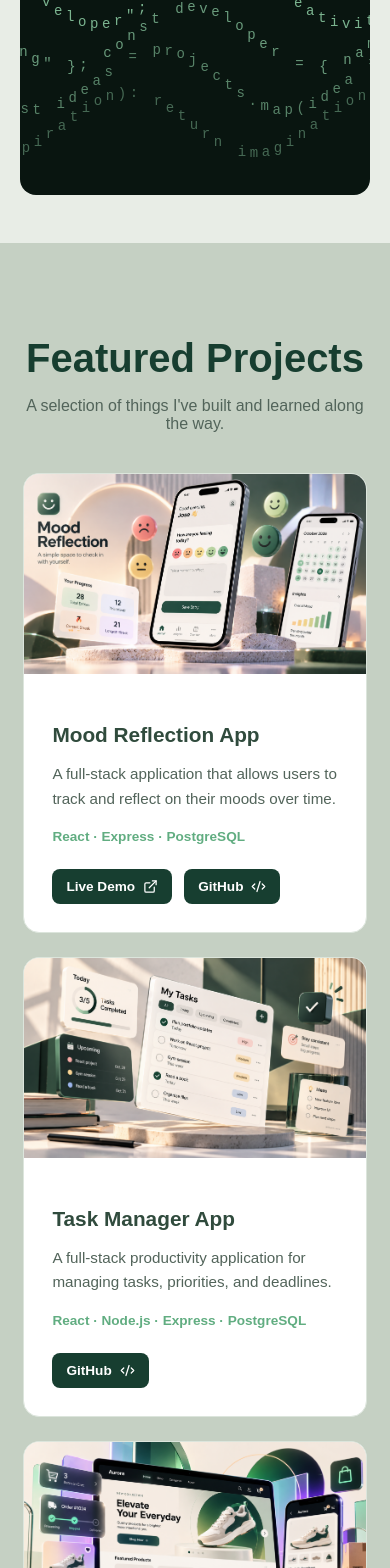
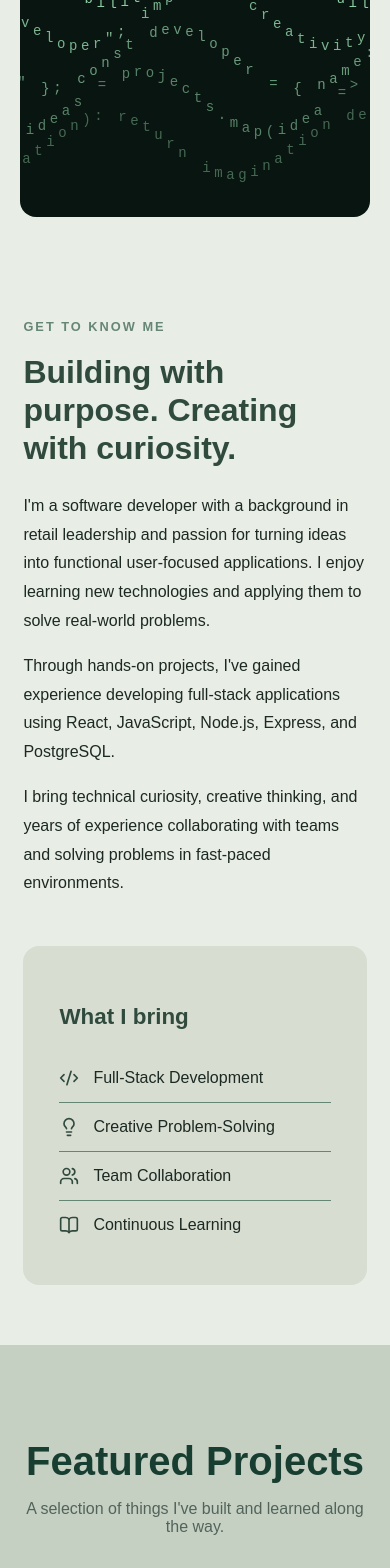
Before and after one commit to J-Ferr/dev-portfolio, a React (Vite) app: page / in a window 390 px wide. Shown: the part 432-2000 px from the top of the page. Built offline with nearby package versions, Linux system fonts and the light colour scheme.

Commit message:
feat: add responsive about section with strengths card

```diff
--- a/src/App.css
+++ b/src/App.css
@@ -14,10 +14,10 @@
   display: flex;
   justify-content: space-between;
   align-items: center;
-  gap: 10px;
+  gap: 40px;
 
   padding: 80px 10%;
-  min-height: 80vh;
+  min-height: 60vh;
 }
 
 .hero-text {
--- a/src/App.jsx
+++ b/src/App.jsx
@@ -2,6 +2,7 @@ import './App.css';
 import heroImage from './assets/hero.png';
 import CodeWave from './components/CodeWave';
 import Projects from './components/Projects';
+import About from './components/About';
 
 function App() {
 
@@ -19,6 +20,7 @@ function App() {
         <CodeWave />
         </div>
       </section>
+      <About />
       <Projects />
     </>
   )
--- /dev/null
+++ b/src/components/About.css
@@ -0,0 +1,79 @@
+.about {
+  background-color: var(--color-background);
+  padding: 70px 8%;
+}
+
+.about-container {
+  display: grid;
+  grid-template-columns: 1.5fr 1fr;
+  gap: 60px;
+  align-items: center;
+  max-width: 1200px;
+  margin: 0 auto;
+}
+
+.about-label {
+  color: var(--color-secondary);
+  font-size: 0.8rem;
+  font-weight: 700;
+  letter-spacing: 2px;
+}
+
+.about-text h2 {
+  color: var(--color-primary);
+  font-size: 2.5rem;
+  line-height: 1.2;
+  margin: 18px 0 24px;
+}
+
+.about-text p {
+  color: var(--color-text);
+  font-size: 1rem;
+  line-height: 1.8;
+  margin-bottom: 16px;
+}
+
+.about-strengths {
+  background-color: var(--color-sage);
+  padding: 36px;
+  border-radius: 16px;
+}
+
+.about-strengths h3 {
+  color: var(--color-primary);
+  font-size: 1.4rem;
+  margin-bottom: 24px;
+}
+
+.strength-item {
+  display: flex;
+  align-items: center;
+  gap: 14px;
+  color: var(--color-text);
+  padding: 14px 0;
+  border-bottom: 1px solid var(--color-secondary);
+}
+
+.strength-item svg {
+    color: var(--color-primary);
+    flex-shrink: 0;
+}
+
+.strength-item:last-child {
+  border-bottom: none;
+}
+
+@media (max-width: 768px) {
+  .about {
+    padding: 60px 6%;
+  }
+
+  .about-container {
+    grid-template-columns: 1fr;
+    gap: 32px;
+  }
+
+  .about-text h2 {
+    font-size: 2rem;
+  }
+}
--- /dev/null
+++ b/src/components/About.jsx
@@ -0,0 +1,59 @@
+import './About.css';
+import { Code2, Lightbulb, Users, BookOpen } from 'lucide-react';
+
+function About() {
+    return (
+        <section className="about" id="about">
+            <div className="about-container">
+
+                <div className="about-text">
+                    <span className="about-label">GET TO KNOW ME</span>
+
+                    <h2>Building with purpose. Creating with curiosity.</h2>
+
+                    <p>
+                        I'm a software developer with a background in retail
+                        leadership and passion for turning ideas into functional
+                        user-focused applications. I enjoy learning new technologies
+                        and applying them to solve real-world problems.
+                    </p>
+
+                    <p>
+                        Through hands-on projects, I've gained experience developing
+                        full-stack applications using React, JavaScript, Node.js, Express,
+                         and PostgreSQL.
+                    </p>
+
+                    <p>
+                        I bring technical curiosity, creative thinking, and years of
+                        experience collaborating with teams and solving problems in
+                        fast-paced environments.
+                    </p>
+                </div>
+
+                <div className="about-strengths">
+                    <h3>What I bring</h3>
+
+                    <div className="strength-item">
+                        <Code2 size={20} />
+                        <span>Full-Stack Development</span>
+                    </div>
+                    <div className="strength-item">
+                        <Lightbulb size={20} />
+                        <span>Creative Problem-Solving</span>
+                    </div>
+                    <div className="strength-item">
+                        <Users size={20} />
+                        <span>Team Collaboration</span>
+                    </div>
+                    <div className="strength-item">
+                        <BookOpen size={20} />
+                        <span>Continuous Learning</span>
+                    </div>
+                </div>
+            </div>
+        </section>
+    );
+}
+
+export default About;
```
